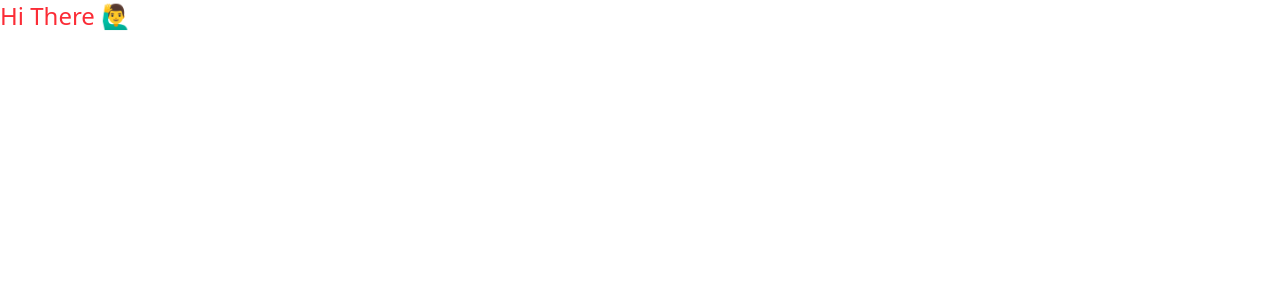
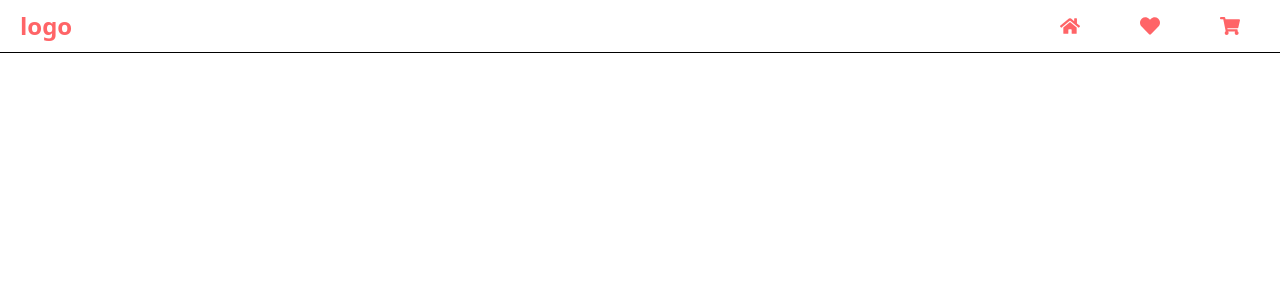
Before and after one commit to abniyou-dev/react-ecommerce, a React (Vite) app: page /cart in a window 1280 px wide. Shown: the top 300 px of the page. Built offline with nearby package versions, Linux system fonts and the light colour scheme.

Commit message:
setup ruoting

```diff
--- a/src/App.jsx
+++ b/src/App.jsx
@@ -1,12 +1,30 @@
-
+import { BrowserRouter, Route, Routes } from "react-router-dom";
+import Home from "./pages/Home";
+import Cart from "./pages/Cart";
+import Product from "./pages/Product";
+import Wichlist from "./pages/Wichlist";
+import NavBar from "./components/NavBar";
+import { CartProvider } from "./context/CartContext";
 
 function App() {
-
   return (
     <>
-      <h1 className="text-2xl text-red-500">Hi There 🙋‍♂️</h1>
+
+      <BrowserRouter>
+        <CartProvider>
+          <div>
+            <NavBar />
+          </div>
+          <Routes>
+            <Route path="/" element={<Home />} />
+            <Route path="/wishlist" element={<Wichlist />} />
+            <Route path="/cart" element={<Cart />} />
+            <Route path="/product/:id" element={<Product />} />
+          </Routes>
+        </CartProvider>
+      </BrowserRouter>
     </>
-  )
+  );
 }
 
-export default App
+export default App;
--- /dev/null
+++ b/src/components/CartItem.jsx
@@ -0,0 +1,9 @@
+import React from 'react'
+
+function CartItem() {
+  return (
+    <div>CartItem</div>
+  )
+}
+
+export default CartItem
--- /dev/null
+++ b/src/components/NavBar.jsx
@@ -0,0 +1,22 @@
+import { Link } from 'react-router-dom'
+import { FaHome, FaHeart, FaShoppingCart  } from "react-icons/fa";
+
+function NavBar() {
+  return (
+    <div
+      className='border-b flex items-center justify-between px-5 py-2'>
+        <span
+          className='text-red-400 font-bold text-2xl'>logo</span>
+        <ul
+          className='flex items-center gap-5 [&>li]:text-xl [&>li]:px-5
+              [&>li]:py-2 [&>li]:text-red-400 [&>li:hover]:bg-red-100
+              [&>li]:cursor-pointer [&>li]:rounded'>
+          <li><Link to={"/"}><FaHome /></Link></li>
+          <li><Link to={"/wishlist"}><FaHeart /></Link></li>
+          <li><Link to={"/cart"}><FaShoppingCart /></Link></li>
+        </ul>
+    </div>
+  )
+}
+
+export default NavBar
--- /dev/null
+++ b/src/components/ProductCard.jsx
@@ -0,0 +1,9 @@
+import React from 'react'
+
+function ProductCard() {
+  return (
+    <div>ProductCard</div>
+  )
+}
+
+export default ProductCard
--- /dev/null
+++ b/src/context/CartContext.jsx
@@ -0,0 +1,21 @@
+import { createContext, useContext, useReducer, useState } from "react";
+import { initailValue, reducer } from "./Reducer.";
+
+
+const CartContext = createContext();
+
+export const CartProvider = ({children}) => {
+  const [state, dispatch] = useReducer(reducer, initailValue);
+
+  return (
+    <CartContext.Provider value={{state, dispatch}}>
+      {children}
+    </CartContext.Provider>
+  );
+
+}
+
+
+export const useCart = () => {
+  return useContext(CartContext);
+};
--- /dev/null
+++ b/src/context/Reducer..jsx
@@ -0,0 +1,29 @@
+
+
+export const initailValue = {
+    items : [],
+    wichlist: [],
+    total: 0
+}
+
+export const reducer = (state, action) => {
+    switch(action.type) {
+
+        case "ADD" : {
+            return {
+                ...state,
+                items: [...state.items, action.payload]
+            }
+        }
+        case "ADDWICHLIST" : {
+            return {
+                ...state,
+                wichlist: [...state.wichlist, action.payload]
+            }
+        }
+
+        default : {
+            return state
+        }
+    }
+}
--- a/src/index.css
+++ b/src/index.css
@@ -1 +1,9 @@
 @import 'tailwindcss';
+
+button {
+    cursor:  pointer;
+    transition: .1s ease-in-out;
+}
+button:hover {
+    opacity: .9;
+}
--- /dev/null
+++ b/src/pages/Cart.jsx
@@ -0,0 +1,15 @@
+import React from 'react'
+import { useCart } from '../context/CartContext'
+
+function Cart() {
+
+  const {state, dispatch} = useCart();
+
+  return (
+    <div>
+      {state.items.map(item => <li key={item.id}>{item.title}</li>)}
+    </div>
+  )
+}
+
+export default Cart
--- /dev/null
+++ b/src/pages/Home.jsx
@@ -0,0 +1,48 @@
+import React, { useEffect, useState } from 'react'
+import { useCart } from '../context/CartContext'
+import { Link } from 'react-router-dom'
+
+function Home() {
+
+  const url = "https://fakestoreapi.com/products?limit=10";
+
+  const [data, setData] = useState([]);
+  const {state, dispatch} = useCart();
+
+  useEffect(() => {
+    fetch(url)
+      .then(res => res.json())
+      .then(res => {
+        console.log(res);
+        setData(res);
+      })
+  }, []);
+
+  return (
+    <div
+      className='w-full grid'>
+        <ul
+          className='grid grid-cols-[repeat(auto-fit,minmax(250px,1fr))]
+            gap-5 p-3'>
+          {data && data.map(dt =>
+              <li
+                key={dt.id}
+                className='grid h-full border p-3 [&>button]:bg-red-400 gap-2
+                [&>button]:text-white [&>button]:py-2'>
+              <img src={dt.image} alt="product image"
+                className='aspect-square'/>
+              <span
+                className='max-h-5'>{dt.title}</span>
+              <button
+                onClick={() => dispatch({type:"ADDWICHLIST", payload:dt})}>
+                  Add To Wichlist</button>
+              <button
+                onClick={() => dispatch({type:"ADD", payload:dt})}>
+                  Add To Cart</button>
+            </li>)}
+        </ul>
+    </div>
+  )
+}
+
+export default Home
--- /dev/null
+++ b/src/pages/Product.jsx
@@ -0,0 +1,11 @@
+import React from 'react'
+
+function Product({product}) {
+  return (
+    <div>
+
+    </div>
+  )
+}
+
+export default Product
--- /dev/null
+++ b/src/pages/Wichlist.jsx
@@ -0,0 +1,14 @@
+import React from 'react'
+import { useCart } from '../context/CartContext'
+
+function Wichlist() {
+
+  const {state, dispatch} = useCart();
+  return (
+    <div>
+     {state.wichlist.map(it => <li key={it.id}>{it.title}</li>)}
+    </div>
+  )
+}
+
+export default Wichlist
```
